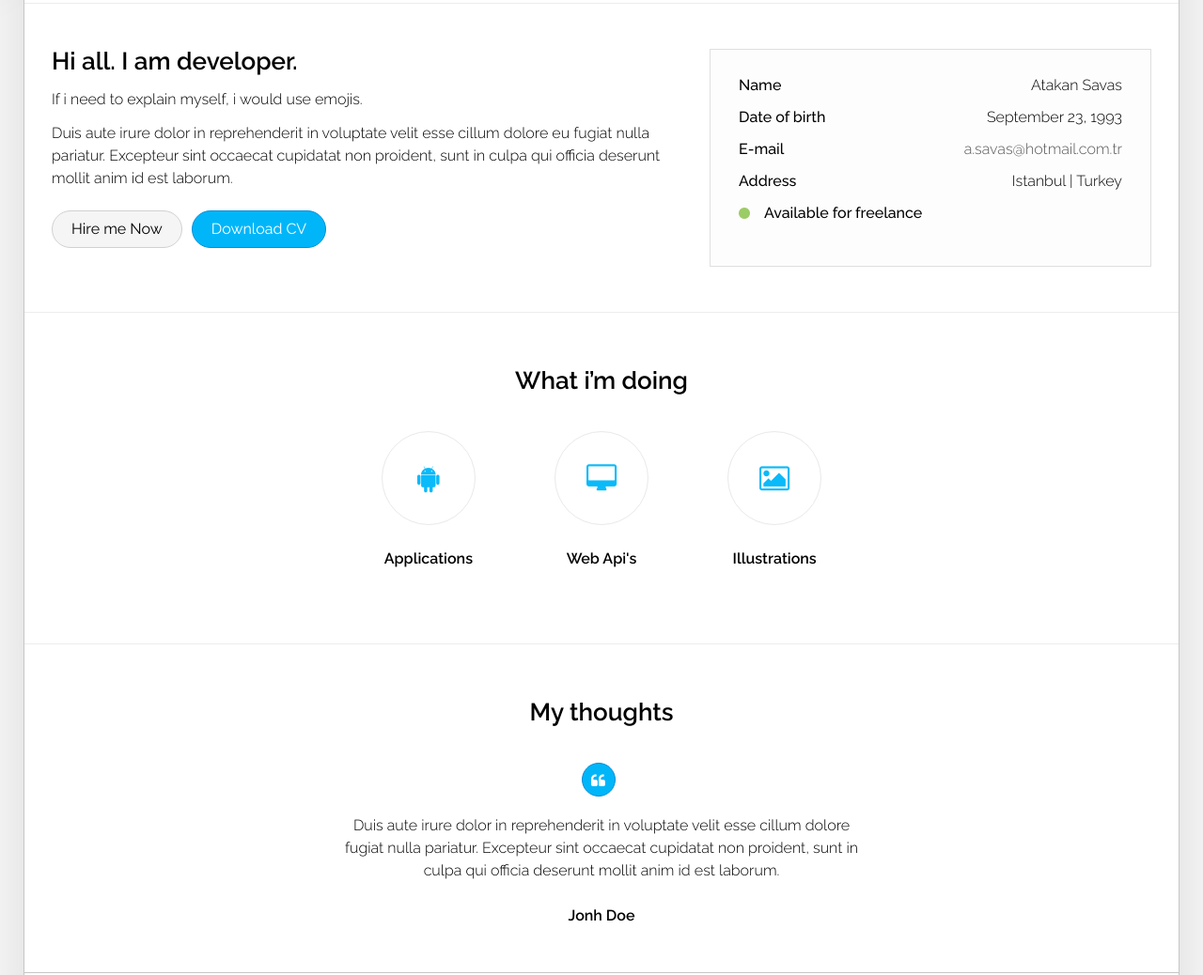
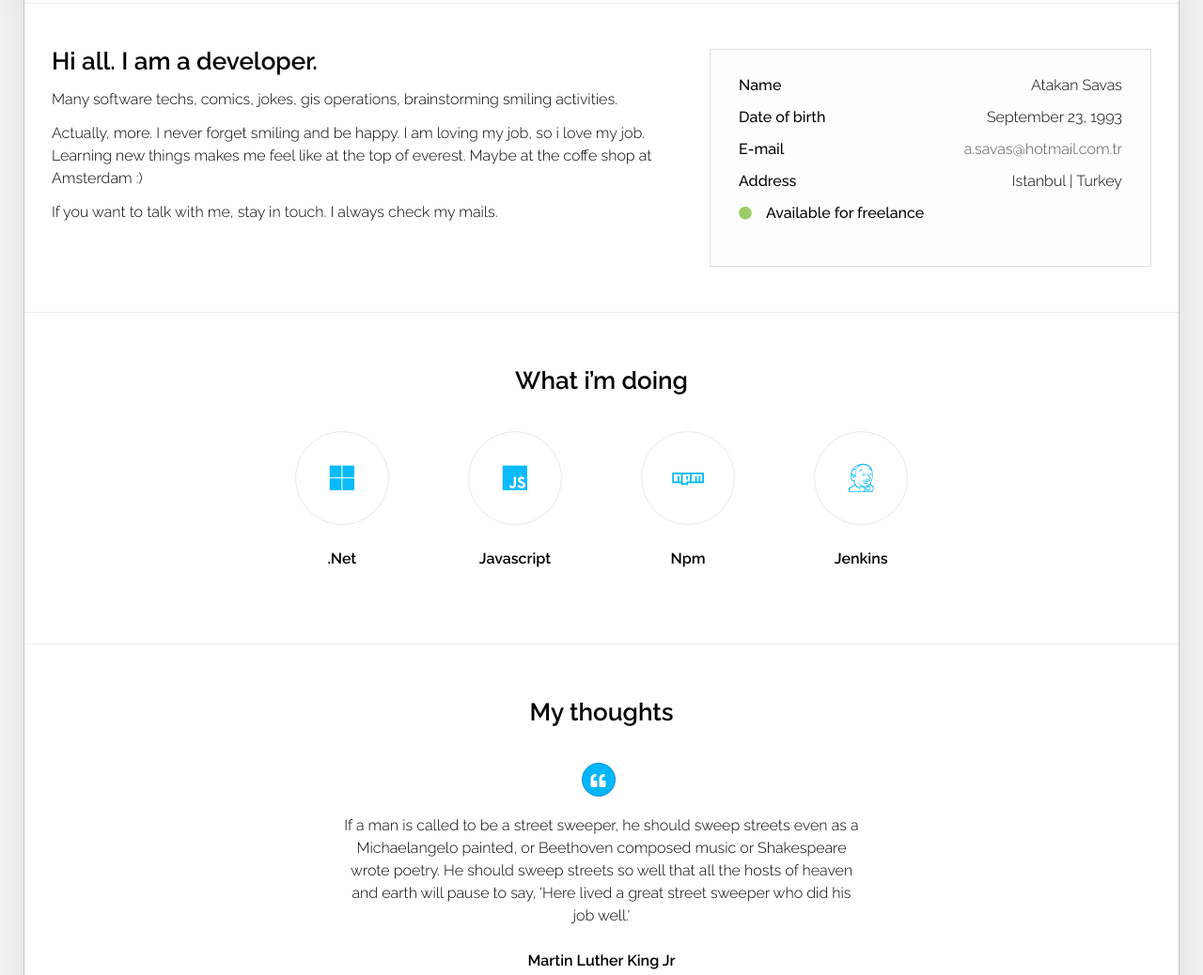
Before and after one commit to atakansavas/atakansavas.github.io, a plain HTML site: page indexv.html in a window 1280 px wide. Shown: the part 820-1858 px from the top of the page at 94% size. Drawn offline with Linux system fonts and the light colour scheme.

Commit message:
sayfa guncellendi

```diff
--- a/indexv.html
+++ b/indexv.html
@@ -13,7 +13,9 @@
     <meta name="description" content="atakan savas online resume" />
     <meta name="viewport" content="width=device-width, initial-scale=1, maximum-scale=1" />
     <!-- Font Awesome -->
-    <link type="text/css" media="all" href="assets/fonts/font-awesome/css/font-awesome.min.css" rel="stylesheet" />
+    <!-- <link type="text/css" media="all" href="assets/fonts/font-awesome/css/font-awesome.min.css" rel="stylesheet" /> -->
+    <link rel="stylesheet" href="https://use.fontawesome.com/releases/v5.0.4/css/all.css" integrity="sha384-DmABxgPhJN5jlTwituIyzIUk6oqyzf3+XuP7q3VfcWA2unxgim7OSSZKKf0KSsnh" crossorigin="anonymous">
+
     <!-- Libs CSS -->
     <link type="text/css" media="all" href="assets/boostrap-files/css/bootstrap.min.css" rel="stylesheet" />
     <!-- Optionally add helpers - button and/or media -->
@@ -238,13 +240,14 @@
                         <!-- start row -->
                         <div class="row">
                             <div class="col-xs-12 col-sm-12 col-lg-7 padding-bottom">
-                                <h3 class="title">Hi all. I am developer.</h3>
-                                <p>If i need to explain myself, i would use emojis. </p>
-                                <p>Duis aute irure dolor in reprehenderit in voluptate velit esse cillum dolore eu fugiat nulla
-                                    pariatur. Excepteur sint occaecat cupidatat non proident, sunt in culpa qui officia deserunt
-                                    mollit anim id est laborum.</p>
+                                <h3 class="title">Hi all. I am a developer.</h3>
+                                <p>Many software techs, comics, jokes, gis operations, brainstorming smiling activities.</p>
                                 <p>
-                                    <a href="#" class="btn hover-animate">Hire me Now</a><a href="#" class="btn btn-color hover-animate">Download CV</a>
+                                    Actually, more. I never forget smiling and be happy. I am loving my job, so i love my job. Learning
+                                    new things makes me feel like at the top of everest. Maybe at the coffe shop at Amsterdam :)
+                                </p>
+                                <p>
+                                    If you want to talk with me, stay in touch. I always check my mails.
                                 </p>
                             </div>
                             <div class="col-xs-12 col-sm-12 col-lg-5">
@@ -302,16 +305,20 @@
                         <div class="row">
                             <div class="col-xs-12 col-sm-12 col-lg-12">
                                 <div class="circle-block ">
-                                    <span class="icon hover-animate"><i class="fa fa-android"></i></span>
-                                    <span class="name hover-animate">Applications</span>
+                                    <span class="icon hover-animate"><i class="fab fa-microsoft"></i></span>
+                                    <span class="name hover-animate">.Net</span>
                                 </div>
                                 <div class="circle-block">
-                                    <span class="icon hover-animate"><i class="fa fa-desktop"></i></span>
-                                    <span class="name hover-animate">Web Api's</span>
+                                    <span class="icon hover-animate"><i class="fab fa-js"></i></span>
+                                    <span class="name hover-animate">Javascript</span>
                                 </div>
                                 <div class="circle-block">
-                                    <span class="icon hover-animate"><i class="fa fa-photo"></i></span>
-                                    <span class="name hover-animate">Illustrations</span>
+                                    <span class="icon hover-animate"><i class="fab fa-npm"></i></span>
+                                    <span class="name hover-animate">Npm</span>
+                                </div>
+                                <div class="circle-block">
+                                    <span class="icon hover-animate"><i class="fab fa-jenkins"></i></span>
+                                    <span class="name hover-animate">Jenkins</span>
                                 </div>
                             </div>
                         </div>
@@ -332,8 +339,13 @@
                                 <div class="animated">
                                     <i class="fa fa-quote-left ukie-icons hover-animate"></i>
                                 </div>
-                                <p class="thoughts">Duis aute irure dolor in reprehenderit in voluptate velit esse cillum dolore fugiat nulla pariatur. Excepteur sint occaecat cupidatat non proident, sunt in culpa qui officia deserunt mollit anim id est laborum. </p>
-                                <h4 class="sub-title">Jonh Doe</h4>
+                                <p class="thoughts">
+                                        If a man is called to be a street sweeper, he should sweep streets even as a Michaelangelo painted,
+                                        or Beethoven composed music or Shakespeare wrote poetry. He should sweep streets so well
+                                        that all the hosts of heaven and earth will pause to say,
+                                        'Here lived a great street sweeper who did his job well.'
+                                </p>
+                                <h4 class="sub-title">Martin Luther King Jr</h4>
                             </div>
                         </div>
                         <!-- end row -->
```
